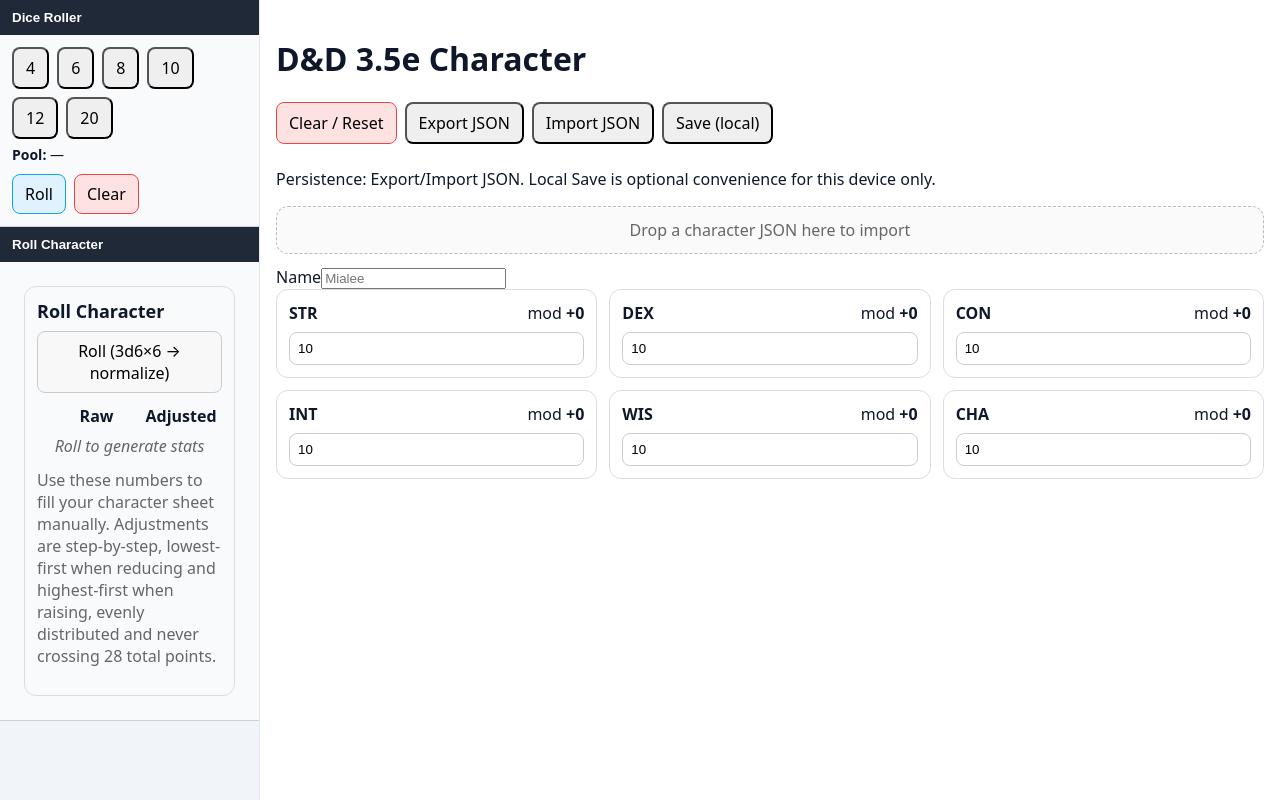
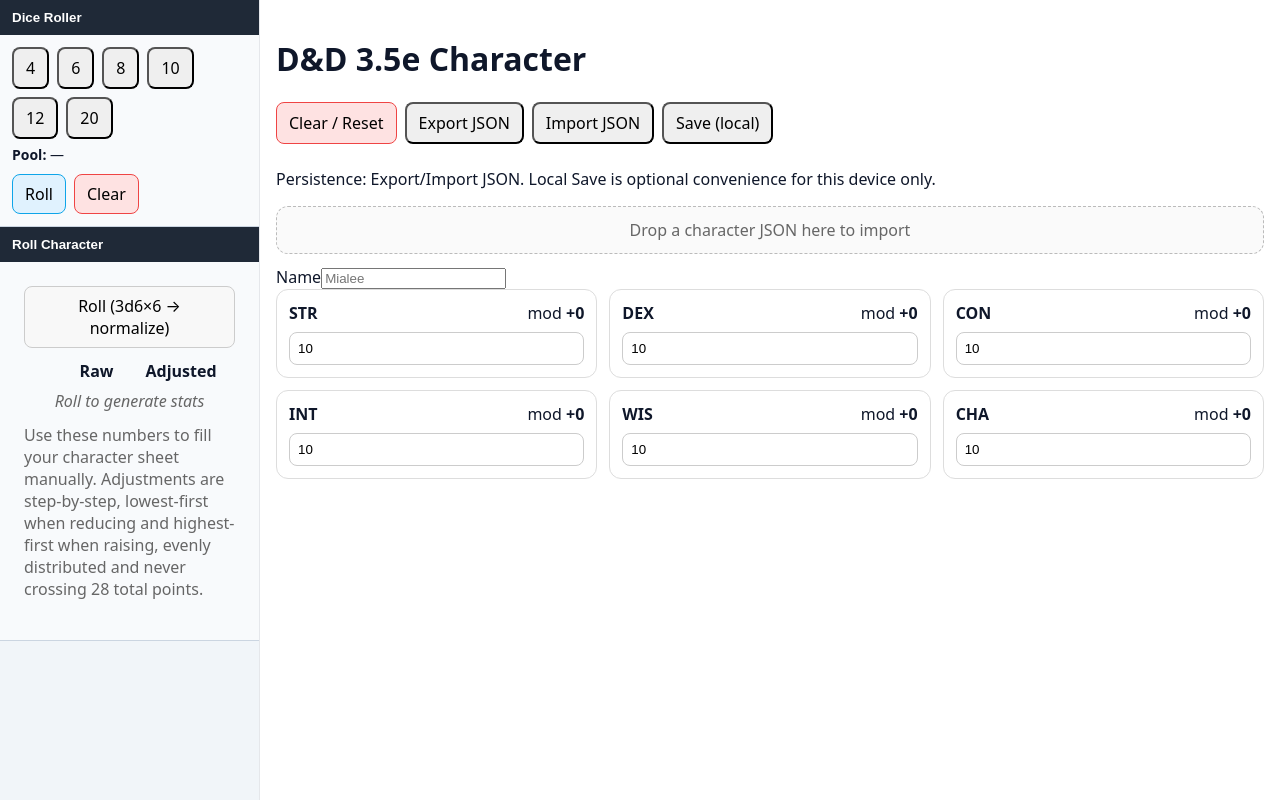
Before and after one commit to instantsoup/instantsoup.github.io, a React (Vite) app: page / in a window 1280 px wide. Both pictures are taken after a click on the button "Roll Character". Built offline with nearby package versions, Linux system fonts and the light colour scheme.

Commit message:
UI adjustments

```diff
--- a/src/components/LeftSidebar.tsx
+++ b/src/components/LeftSidebar.tsx
@@ -2,7 +2,7 @@
 
 import { DiceRollerPanel } from './DiceRollerPanel';
 import { PanelSection } from './PanelSection';
-import { RollCharacter } from './RollCharacter';
+import { RollCharacterPanel } from './RollCharacterPanel';
 
 export function LeftSidebar() {
   return (
@@ -13,7 +13,7 @@
 
       <PanelSection title="Roll Character" defaultOpen={false}>
         <div className="panel__content">
-          <RollCharacter />
+          <RollCharacterPanel />
         </div>
       </PanelSection>
     </aside>
--- a/src/components/RollCharacter.tsx
+++ b/src/components/RollCharacterPanel.tsx
@@ -4,7 +4,7 @@
 
 const sortDesc = (arr: number[]) => [...arr].sort((a, b) => b - a);
 
-export function RollCharacter() {
+export function RollCharacterPanel() {
   const [raw, setRaw] = useState<StatLine | null>(null);
   const [adj, setAdj] = useState<StatLine | null>(null);
 
@@ -22,9 +22,8 @@
   const adjCost = adj ? totalCost(adj) : null;
 
   return (
-    <section className="card">
+    <div>
       <div className="flex-row justify-between items-center gap-2 wrap">
-        <h3 className="fs-18 m-0">Roll Character</h3>
         <button
           onClick={onRoll}
           title="Roll 3d6 six times and normalize toward 28 points"
@@ -71,6 +70,6 @@
         lowest-first when reducing and highest-first when raising, evenly distributed and never
         crossing 28 total points.
       </p>
-    </section>
+    </div>
   );
 }
```
